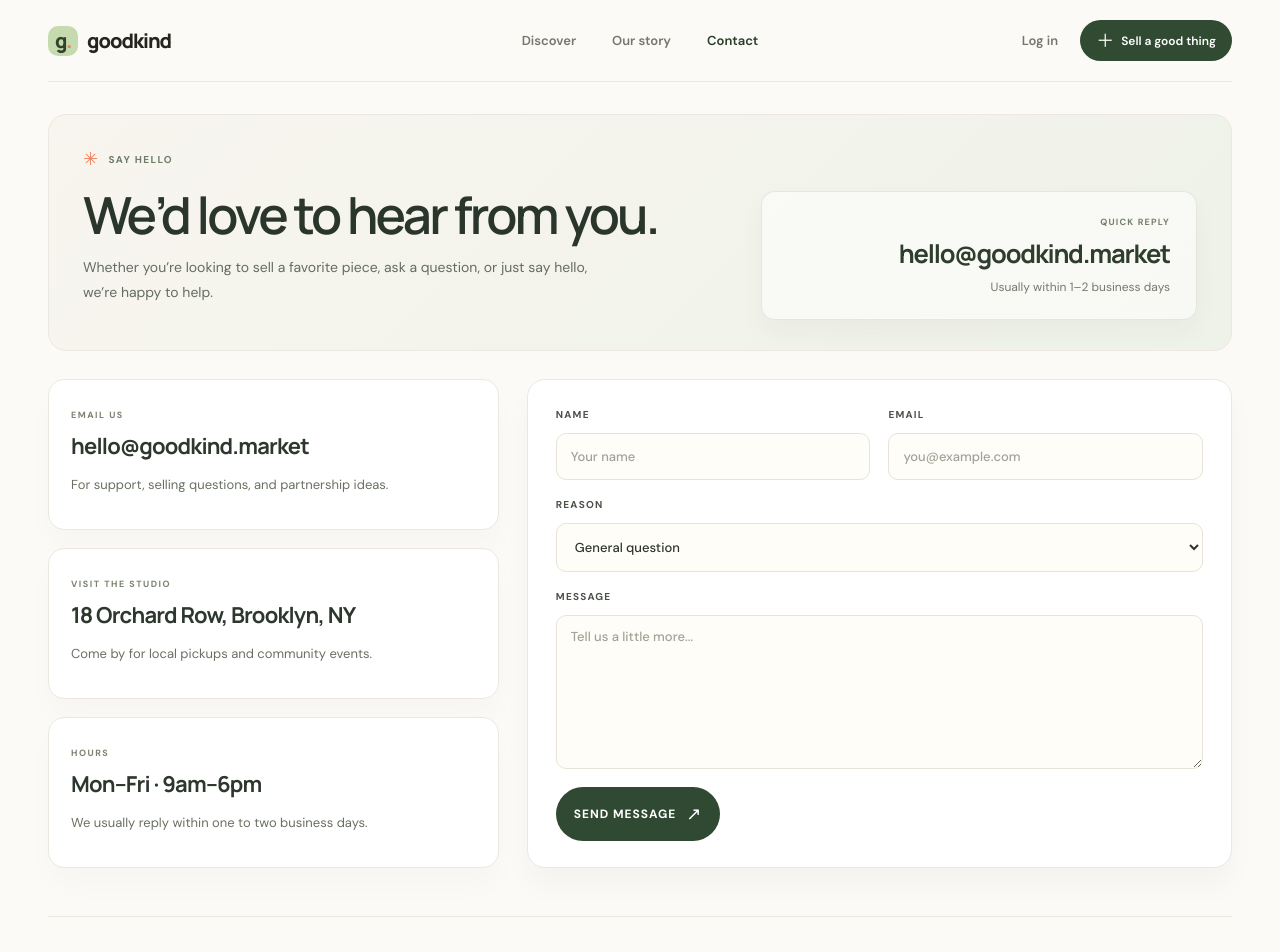
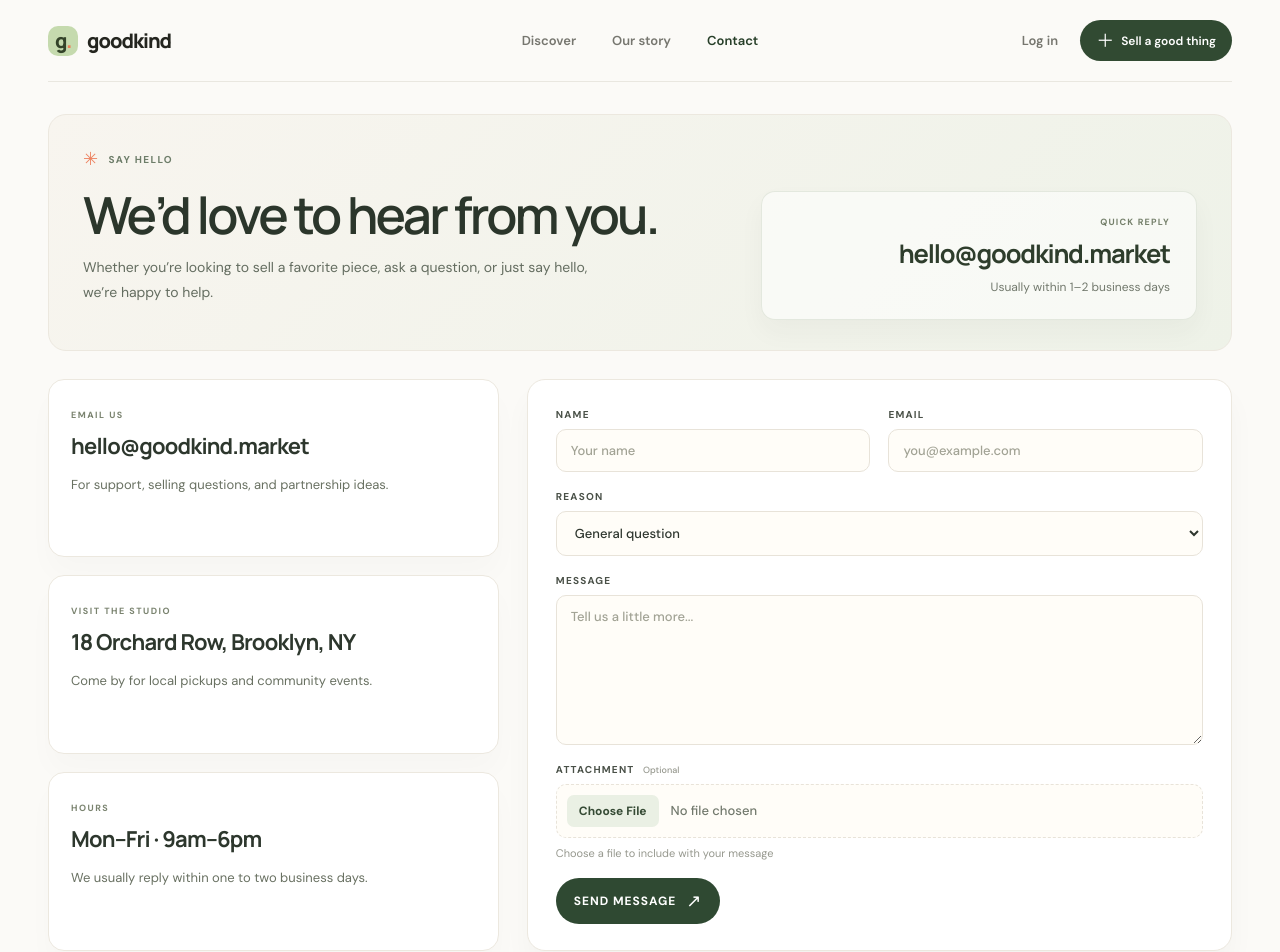
Before and after one commit to usman-invente/sales-feed, a React app: page /contact in a window 1280 px wide. Shown: the top 952 px of the page. Built offline with nearby package versions, Linux system fonts and the light colour scheme; the HTML template or start-up script is replaced by a standard one.

Commit message:
add file uploader in contact form

```diff
--- a/src/pages/Contact.css
+++ b/src/pages/Contact.css
@@ -159,6 +159,46 @@
   color: #a2a395;
 }
 
+.field .contact-file-input {
+  padding: 10px;
+  border-style: dashed;
+  color: #72796d;
+  cursor: pointer;
+}
+
+.contact-file-input::file-selector-button {
+  margin-right: 12px;
+  padding: 8px 12px;
+  border: 0;
+  border-radius: 7px;
+  background: #eaf0e4;
+  color: #354a34;
+  font: inherit;
+  font-size: 12px;
+  font-weight: 700;
+  cursor: pointer;
+}
+
+.contact-optional {
+  margin-left: 5px;
+  color: #96988e;
+  font-size: 9px;
+  font-weight: 500;
+  letter-spacing: 0;
+  text-transform: none;
+}
+
+.contact-file-hint {
+  overflow: hidden;
+  color: #96988e;
+  font-size: 11px;
+  font-weight: 400;
+  letter-spacing: 0;
+  text-overflow: ellipsis;
+  text-transform: none;
+  white-space: nowrap;
+}
+
 .field textarea {
   min-height: 150px;
   resize: vertical;
--- a/src/pages/Contact.jsx
+++ b/src/pages/Contact.jsx
@@ -24,6 +24,7 @@ const initialFormData = {
   email: '',
   reason: 'General question',
   message: '',
+  attachment: null,
 }
 
 export default function Contact() {
@@ -38,11 +39,19 @@ export default function Contact() {
     }))
   }
 
+  function handleFileChange(event) {
+    setFormData((prev) => ({
+      ...prev,
+      attachment: event.target.files?.[0] ?? null,
+    }))
+  }
+
   function handleSubmit(event) {
     event.preventDefault()
     console.log('Contact form submitted:', formData)
     setNotice('Thanks for reaching out — we’ll be in touch soon.')
     setFormData(initialFormData)
+    event.currentTarget.reset()
   }
 
   return (
@@ -124,6 +133,19 @@ export default function Contact() {
             />
           </label>
 
+          <label className="field">
+            <span>Attachment <span className="contact-optional">Optional</span></span>
+            <input
+              className="contact-file-input"
+              name="attachment"
+              type="file"
+              onChange={handleFileChange}
+            />
+            <span className="contact-file-hint">
+              {formData.attachment?.name || 'Choose a file to include with your message'}
+            </span>
+          </label>
+
           <button className="contact-submit" type="submit">
             Send message <span aria-hidden="true">↗</span>
           </button>
```
